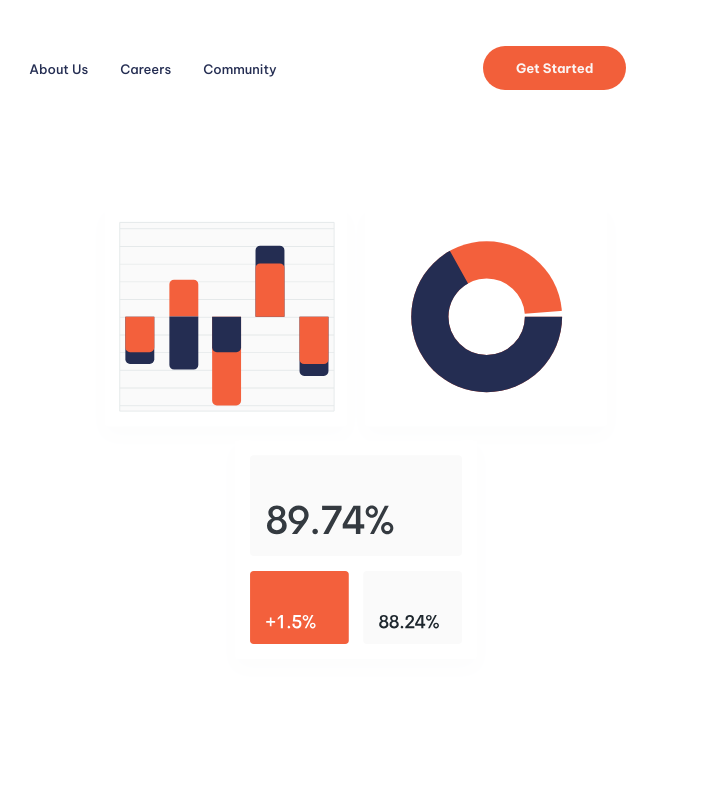
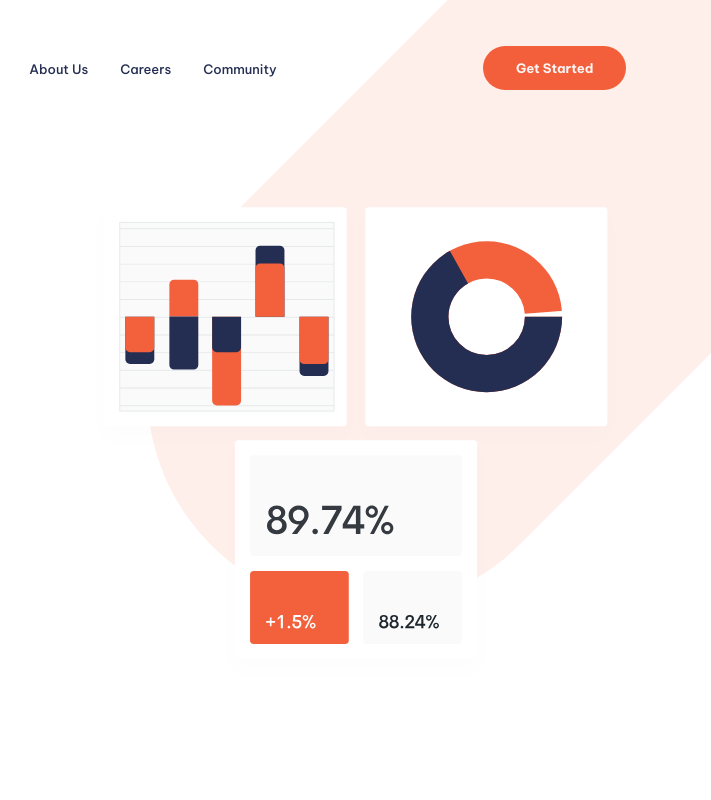
Before and after one commit to karolbanat/manage-landing-page, a website built with Vite: page index.html in a window 1280 px wide. Shown: the top 800 px of the page, 569-1280 px from the left. Built offline with nearby package versions, Linux system fonts and the light colour scheme.

Commit message:
Hero image background pattern

```diff
--- a/index.html
+++ b/index.html
@@ -16,6 +16,7 @@
     <a href="#main-content"
        class="skip-link">Skip to content</a>
 
+    <div class="overflow-hidden">
         <header>
             <div class="container">
                 <nav aria-label="Primary"
@@ -74,7 +75,7 @@
                      class="hero">
                 <div class="container">
                     <div class="flex-double-columns flex-double-columns--reversed flex-align-center">
-                    <div>
+                        <div class="bg-pattern bg-pattern--hero">
                             <img src="./images/illustration-intro.svg"
                                  alt="">
                         </div>
@@ -299,6 +300,7 @@
                 </div>
             </div>
         </footer>
+    </div>
 
     <script type="module"
             src="/src/main.ts"></script>
--- a/src/style.css
+++ b/src/style.css
@@ -176,7 +176,7 @@ body {
 	}
 }
 
-/* buttons */
+/* --- buttons */
 .nav-toggle,
 .button {
 	background: none;
@@ -237,7 +237,7 @@ body {
 	--button-bg-hover: var(--clr-primary-300);
 }
 
-/* links */
+/* --- links */
 .nav-link {
 	font-size: var(--fz-nav-link);
 	font-weight: var(--fw-bold);
@@ -258,7 +258,7 @@ body {
 	}
 }
 
-/* navigation */
+/* --- navigation */
 .primary-navigation {
 	position: relative;
 	display: flex;
@@ -338,11 +338,14 @@ body {
 	transform: translateY(0);
 }
 
+/* --- spacers */
 @media only screen and (min-width: 50em) {
 	.content-padding-right-md {
 		padding-inline-end: clamp(5.6rem, 2rem + 5vw, 8rem);
 	}
 }
+
+/* --- background */
 .bg-primary-400 {
 	background-color: var(--clr-primary-400);
 }
@@ -351,6 +354,37 @@ body {
 	background-color: var(--clr-neutral-800);
 }
 
+/* --- background patterns */
+.bg-pattern {
+	position: relative;
+}
+
+.bg-pattern::after {
+	content: '';
+	position: absolute;
+	z-index: -10;
+	background-color: var(--clr-primary-100);
+	border-radius: var(--borr-pill);
+	transform: rotate(45deg);
+}
+
+.bg-pattern--hero::after {
+	bottom: 0;
+	left: 25rem;
+	width: 24.4rem;
+	height: 74.2rem;
+}
+
+@media only screen and (min-width: 36em) {
+	.bg-pattern--hero::after {
+		bottom: 0;
+		left: 25rem;
+		width: 43.6rem;
+		height: 97rem;
+	}
+}
+
+/* --- text */
 .text-neutral-100 {
 	color: var(--clr-neutral-100);
 }
@@ -368,8 +402,13 @@ body {
 	text-align: center;
 }
 
+/* --- display */
 .display-none-sm {
 	display: none;
+}
+
+.overflow-hidden {
+	overflow: hidden;
 }
 
 @media only screen and (min-width: 50em) {
```
Lines whose indentation alone changed are shown as unchanged.
